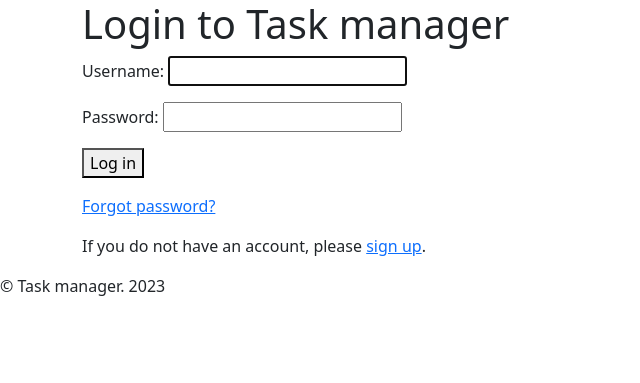
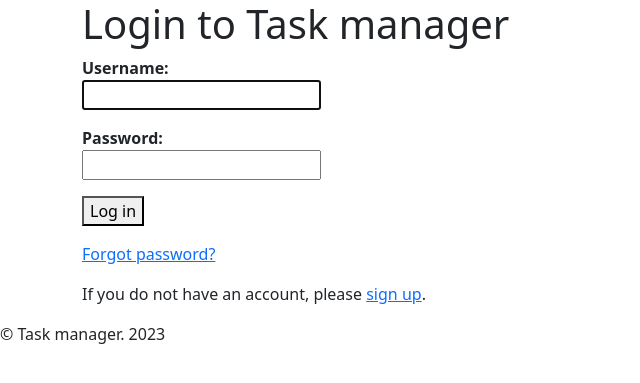
Before and after one commit to bro256/django03, a Django app: page /accounts/login/ in a window 1280 px wide. Shown: the top 383 px of the page, without its empty margins (0-640 px from the left). Run offline with Django 4.2, Linux system fonts and the light colour scheme; some libraries are stand-ins or nearby versions.

Commit message:
login and signup forms style fix

```diff
--- a/django03/user_profile/templates/registration/login.html
+++ b/django03/user_profile/templates/registration/login.html
@@ -7,7 +7,9 @@
 {% endif %}
 <form method="post" action="{% url 'login' %}">
 {% csrf_token %}
-{{ form.as_p }}
+<div class="task-form">
+    {{ form.as_p }}
+</div>
 {% if request.GET.next and '/accounts/' not in request.GET.next %}
     <input type="hidden" name="next" value="{{ request.GET.next }}">
 {% endif %}
--- a/django03/user_profile/templates/user_profile/signup.html
+++ b/django03/user_profile/templates/user_profile/signup.html
@@ -4,6 +4,7 @@
 <h1>Sign up for Task Manager</h1>
 <form action="{{ request.path }}" method="post">
     {% csrf_token %}
+    <div class="task-form">
         <p>
             <label for="first_name">First Name</label>
             <input type="text" name="first_name" value="{{ request.POST.first_name }}">
@@ -31,5 +32,6 @@
         </p>
         <p><button type="submit">Confirm Sign Up</button></p>
         <p>If you have already an account, you can <a href="{% url 'login' %}">login</a> instead.</p>
+    </div>
 </form>
 {% endblock content %}
```
Lines whose indentation alone changed are shown as unchanged.
